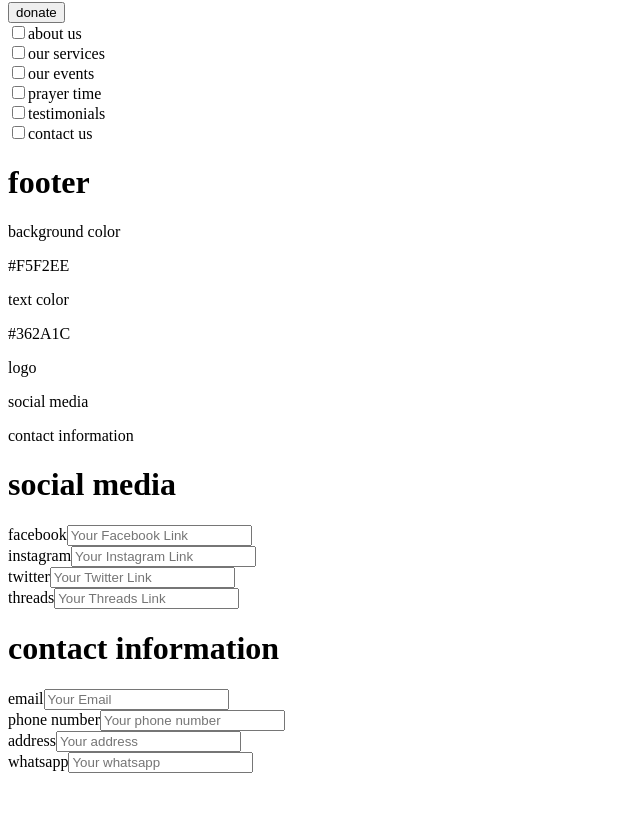
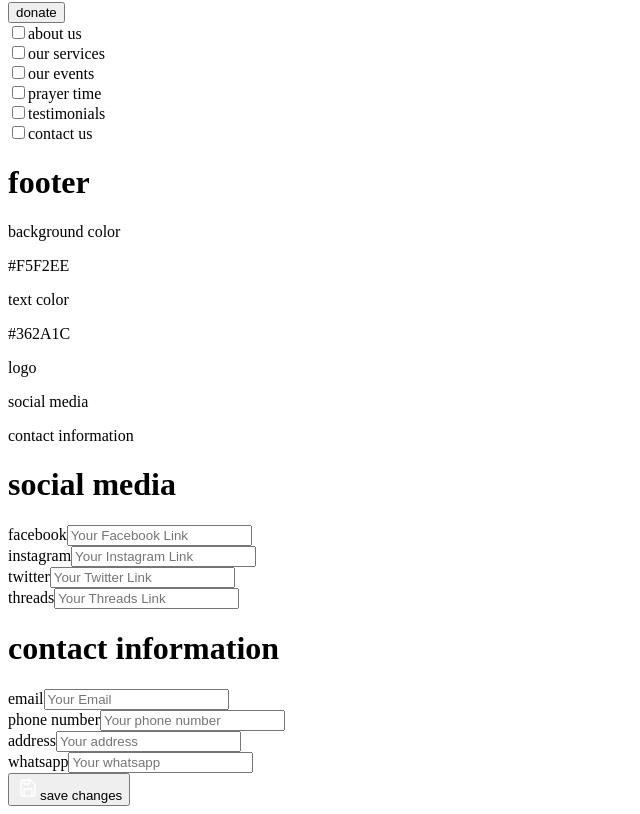
Before and after one commit to AmmariAbdelmounaim/IslamicHub-FrontEnd, a Next.js app: page /en/cms/content in a window 1280 px wide. Shown: the part 1603-2417 px from the top of the page, without its empty margins (0-640 px from the left). Before the commit the page ends 2384 px from the top, so only its background shows below. Built offline with nearby package versions, Linux system fonts and the light colour scheme.

Commit message:
content page

```diff
--- a/app/[locale]/cms/content/page.tsx
+++ b/app/[locale]/cms/content/page.tsx
@@ -6,6 +6,7 @@ import CmsCustomNavbar from "../../../../components/cms/cmsNavbar";
 import CustomCheckBox from "../../../../components/cms/checkBox";
 import { CustomField } from "../../../../components/formInputs/customField";
 import { CustomPhoneInput } from "../../../../components/formInputs/customPhoneInput";
+import FillButton from "../../../../components/button/FillButton";
 
 interface FormValues {
   favoriteColor: string;
@@ -28,10 +29,10 @@ function ContentManagement() {
     >
       {({ isSubmitting }) => (
         <Form>
-          <div className="flex flex-col gap-[40px]">
+          <div className="flex flex-col gap-[40px] pb-[20px]">
             {/* introduction */}
             <div className="flex flex-col gap-[24px]">
-              <h1 className="font-poppins capitalize text-[24px] font-semibold text-secondary-brown-darker">
+              <h1 className="font-poppins text-[24px] capitalize font-medium text-secondary-brown-darker">
                 content management
               </h1>
               <p className="font-poppins capitalize text-[18px] font-normal text-secondary-brown-darker">
@@ -41,7 +42,7 @@ function ContentManagement() {
                 are the logo, Header and the footer
               </p>
             </div>
-            <div className="p-[16px] border-solid border-[2px] border-secondary-brown-normal-30-opacity rounded-[10px] flex flex-col gap-[40px]">
+            <div className="p-[16px] border-solid border-[1px] border-secondary-brown-normal-30-opacity rounded-[10px] flex flex-col gap-[40px]">
               {/* Color Palette */}
               <div className="flex flex-col gap-[24px]">
                 <div className="border-b border-b-secondary-brown-normal-30-opacity">
@@ -220,6 +221,27 @@ function ContentManagement() {
                     cms={true}
                   />
                 </div>
+                <div className="flex items-center justify-center mt-[20px]">
+                  <FillButton additionalStyle="px-[40px] py-[12px] flex gap-[12px]">
+                    <svg
+                      xmlns="http://www.w3.org/2000/svg"
+                      width="24"
+                      height="24"
+                      viewBox="0 0 24 24"
+                      fill="none"
+                    >
+                      <path
+                        d="M17 20.7505H7C6.27065 20.7505 5.57118 20.4608 5.05546 19.945C4.53973 19.4293 4.25 18.7298 4.25 18.0005V6.00049C4.25 5.27114 4.53973 4.57167 5.05546 4.05594C5.57118 3.54022 6.27065 3.25049 7 3.25049H14.5C14.6988 3.25066 14.8895 3.3298 15.03 3.47049L19.53 8.00049C19.6707 8.14101 19.7498 8.33164 19.75 8.53049V18.0005C19.75 18.7298 19.4603 19.4293 18.9445 19.945C18.4288 20.4608 17.7293 20.7505 17 20.7505ZM7 4.75049C6.66848 4.75049 6.35054 4.88218 6.11612 5.1166C5.8817 5.35103 5.75 5.66897 5.75 6.00049V18.0005C5.75 18.332 5.8817 18.65 6.11612 18.8844C6.35054 19.1188 6.66848 19.2505 7 19.2505H17C17.3315 19.2505 17.6495 19.1188 17.8839 18.8844C18.1183 18.65 18.25 18.332 18.25 18.0005V8.81049L14.19 4.75049H7Z"
+                        fill="white"
+                      />
+                      <path
+                        d="M16.75 20.0005H15.25V13.7505H8.75004V20.0005H7.25004V13.5005C7.25004 13.169 7.38174 12.851 7.61616 12.6166C7.85058 12.3822 8.16852 12.2505 8.50004 12.2505H15.5C15.8316 12.2505 16.1495 12.3822 16.3839 12.6166C16.6183 12.851 16.75 13.169 16.75 13.5005V20.0005ZM12.47 8.75049H8.53004C8.36063 8.74918 8.19314 8.71452 8.03713 8.64848C7.88112 8.58244 7.73965 8.48631 7.62079 8.3656C7.50193 8.24488 7.40801 8.10193 7.3444 7.94492C7.28078 7.7879 7.24872 7.61989 7.25004 7.45049V4.00049H8.75004V7.25049H12.25V4.00049H13.75V7.45049C13.7514 7.61989 13.7193 7.7879 13.6557 7.94492C13.5921 8.10193 13.4981 8.24488 13.3793 8.3656C13.2604 8.48631 13.119 8.58244 12.9629 8.64848C12.8069 8.71452 12.6394 8.74918 12.47 8.75049Z"
+                        fill="white"
+                      />
+                    </svg>
+                    save changes
+                  </FillButton>
+                </div>
               </div>
             </div>
           </div>
```
